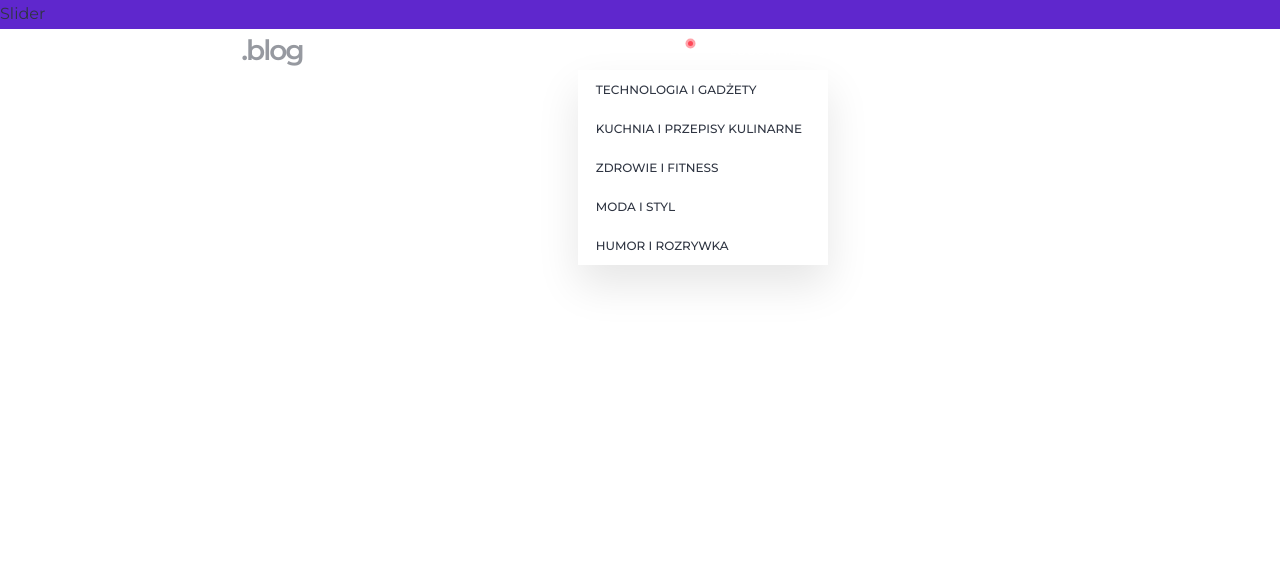
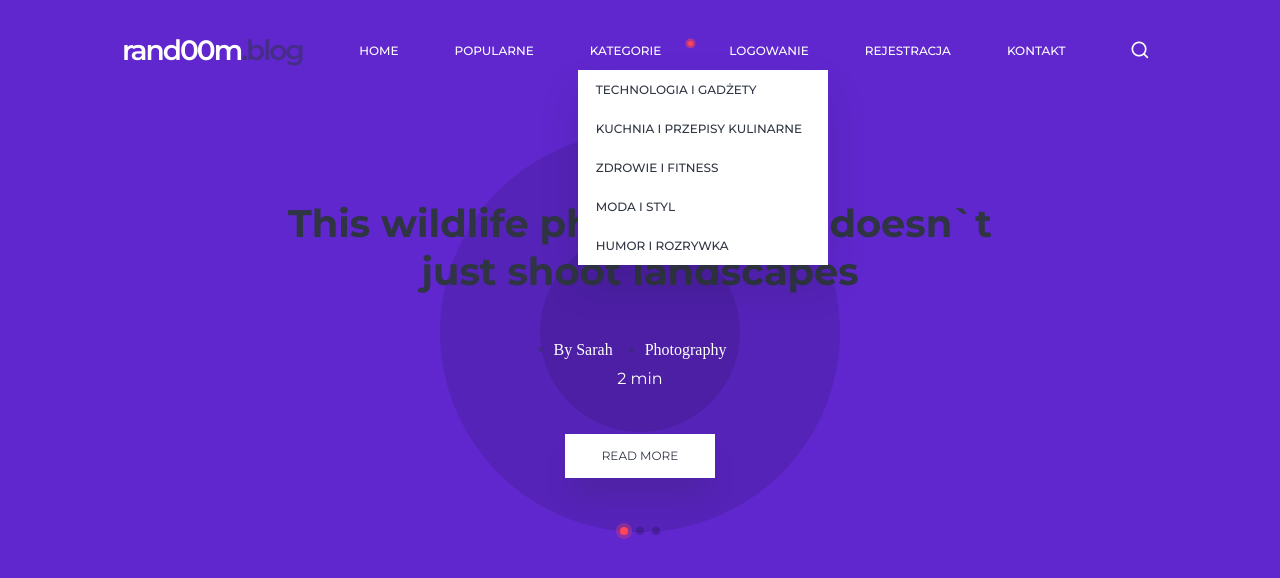
Before and after one commit to Bartek-Wieckowski/react-randoom-blog, a React (Vite) app: page / in a window 1280 px wide. Shown: the top 578 px of the page. Built offline with nearby package versions, Linux system fonts and the light colour scheme.

Commit message:
created Slider component with dummy content and used swiper package, completed basic styles for this main slider

```diff
--- a/src/components/Slider/Slider.jsx
+++ b/src/components/Slider/Slider.jsx
@@ -1,5 +1,70 @@
 import "./slider.scss";
+import { Swiper, SwiperSlide } from "swiper/react";
+import { Pagination } from "swiper/modules";
+import "swiper/css";
+import "swiper/css/pagination";
+import { Link } from "react-router-dom";
 
 export default function Slider() {
-  return <div>Slider</div>;
+  return (
+    <section className="hero">
+      <div className="hero__carousel">
+        <div className="hero__swiper-wrapper">
+          <Swiper spaceBetween={50} slidesPerView={1} modules={[Pagination]} pagination={{ clickable: true }}>
+            <SwiperSlide>
+              <div className="slide-content">
+                <h2 className="slide-content__title">
+                  <Link to="/">This wildlife photographer doesn`t just shoot landscapes</Link>
+                </h2>
+                <div className="slide-content__meta">
+                  <span className="author">
+                    <a href="">By Sarah</a>
+                  </span>
+                  <span className="category">
+                    <a href="">Photography</a>
+                  </span>
+                  <div className="read-time">
+                    <a href="">2 min</a>
+                  </div>
+                </div>
+                <a href="" className="slide-content__btn read-more">
+                  Read more
+                </a>
+              </div>
+            </SwiperSlide>
+            <SwiperSlide>
+              <li className="slide-content">
+                <h2 className="slide-content__title">
+                  <a href="#">Amazon is adding a 5% fuel and inflation surcharge</a>
+                </h2>
+                <div className="slide-content__meta">
+                  <span className="author">By Sarah</span>
+                  <span className="category">Ecommerce</span>
+                  <div className="read-time">2 min</div>
+                </div>
+                <a href="" className="slide-content__btn read-more">
+                  Read more
+                </a>
+              </li>
+            </SwiperSlide>
+            <SwiperSlide>
+              <li className="slide-content">
+                <h2 className="slide-content__title">
+                  <a href="#">Decision fatigue is real. Here`s how to reduce it</a>
+                </h2>
+                <div className="slide-content__meta">
+                  <span className="author">By Faith</span>
+                  <span className="category">Photography</span>
+                  <div className="read-time">1 min</div>
+                </div>
+                <a href="" className="slide-content__btn read-more">
+                  Read more
+                </a>
+              </li>
+            </SwiperSlide>
+          </Swiper>
+        </div>
+      </div>
+    </section>
+  );
 }
--- a/src/components/Slider/slider.scss
+++ b/src/components/Slider/slider.scss
@@ -0,0 +1,117 @@
+.hero {
+  position: relative;
+  height: 850px;
+  background-color: var(--main-color);
+
+  &__carousel {
+    position: fixed;
+    width: 100%;
+    padding-top: 200px;
+    text-align: center;
+
+    &::before,
+    &::after {
+      content: "";
+      position: absolute;
+      width: 200px;
+      height: 200px;
+      background-color: rgb(0 0 0 / 10%);
+      left: 50%;
+      top: 60%;
+      margin: -100px;
+      border-radius: 50%;
+      z-index: -1;
+    }
+    &::after {
+      transform: scale(2);
+    }
+  }
+  &__swiper-wrapper {
+    max-width: 830px;
+    margin: 0 auto;
+    padding: 0 2em;
+  }
+
+  .swiper {
+    padding-bottom: 75px;
+  }
+
+  .slide-content {
+    display: flex;
+    flex-direction: column;
+    gap: 2.5em;
+
+    &__title a {
+      background-image: linear-gradient(transparent 98%, var(--secondary-color));
+      background-repeat: no-repeat;
+      background-size: 0% 100%;
+      transition: all 0.7s;
+    }
+
+    &__title a:hover {
+      background-size: 100% 100%;
+    }
+    &__meta {
+      color: #fff;
+      span {
+        font-family: "Libre Bodon";
+        position: relative;
+        display: inline-block;
+        padding: 0 1em;
+        &::before {
+          content: "";
+          position: absolute;
+          top: 11px;
+          left: 0;
+          width: 5px;
+          height: 5px;
+          background-color: var(--dark-color);
+          border-radius: 50%;
+          opacity: 0.35;
+        }
+      }
+    }
+    &__btn {
+      font-size: 12px;
+      font-weight: 500px;
+      width: 150px;
+      display: inline-block;
+      text-align: center;
+      line-height: 42px;
+      text-transform: uppercase;
+      -webkit-transition: all 0.3s ease-out;
+      transition: all 0.3s ease-out;
+      &.read-more {
+        background-color: #fff;
+        border: 1px solid white;
+        color: var(--dark-color);
+        margin: 0 auto;
+        box-shadow: var(--main-box-shadow);
+        &:hover {
+          background-color: transparent;
+          color: white;
+        }
+      }
+    }
+  }
+}
+
+.swiper-pagination .swiper-pagination-bullet-active {
+  position: relative;
+  background-color: var(--secondary-color);
+}
+
+.swiper .swiper-pagination .swiper-pagination-bullet-active::before {
+  content: "";
+  position: absolute;
+  width: 8px;
+  height: 8px;
+  top: 0;
+  left: 0;
+  right: 0.5em;
+  transform: scale(2);
+  opacity: 0.3;
+  z-index: -1;
+  border-radius: 50%;
+  background-color: var(--secondary-color);
+}
```
